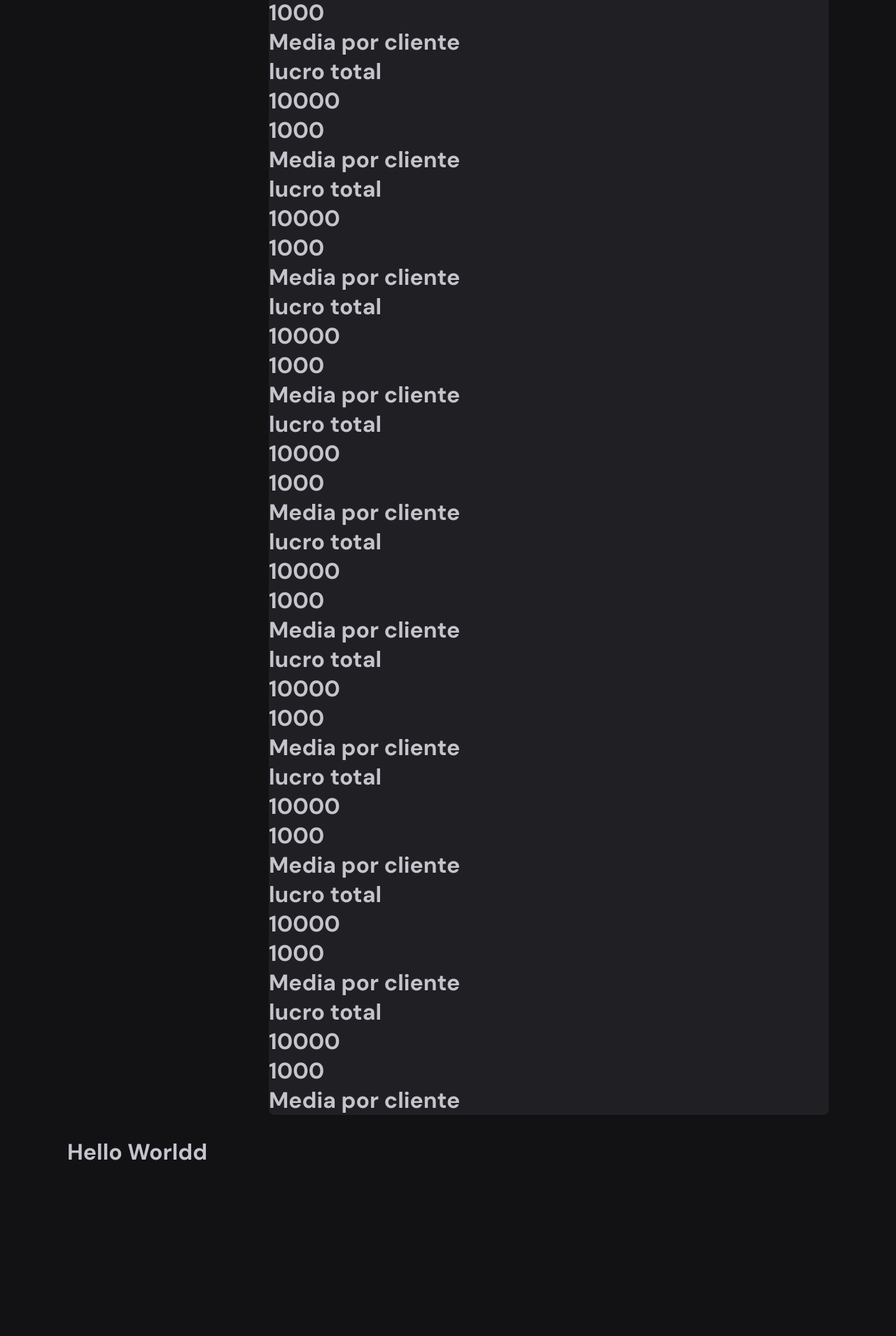
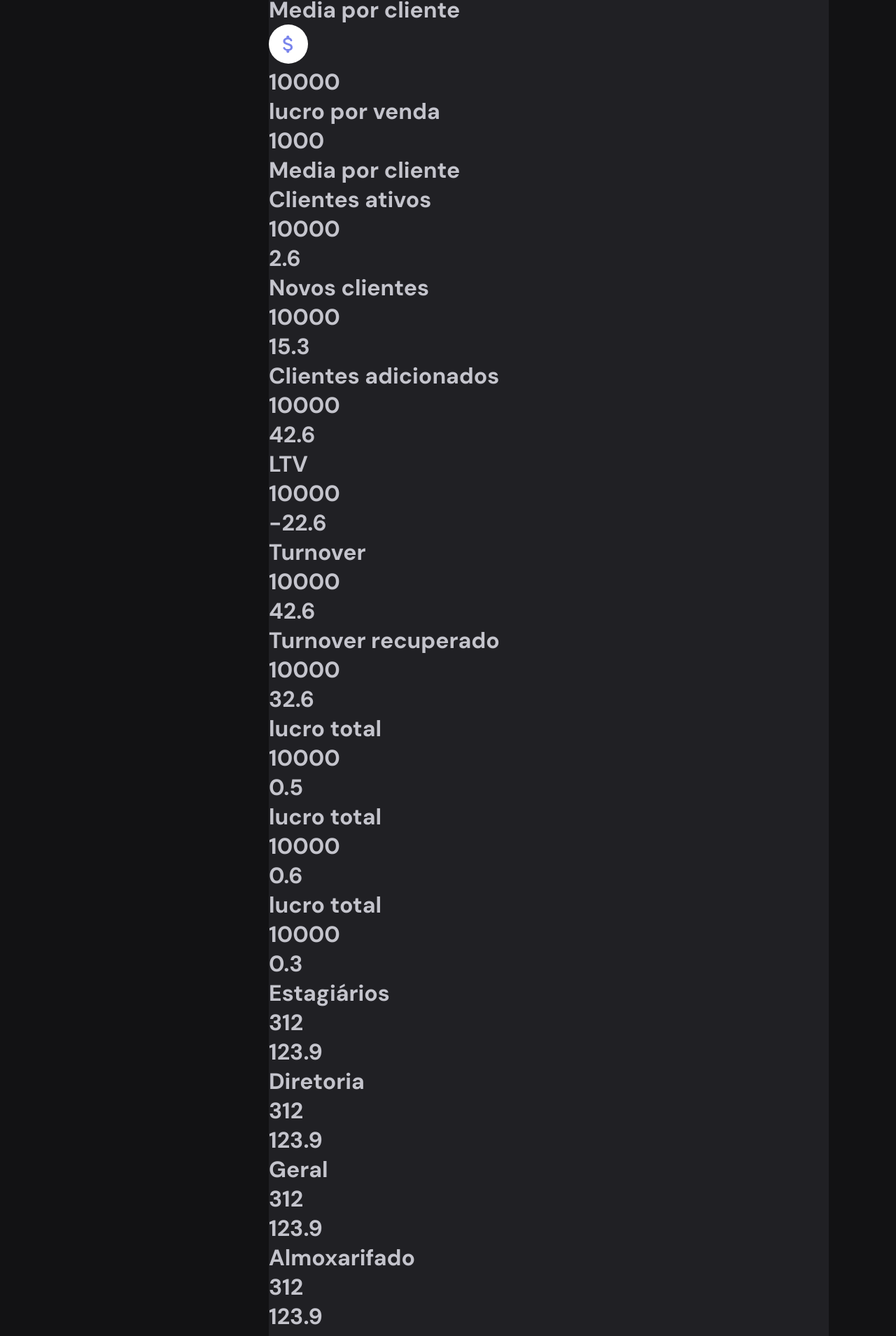
Before and after one commit to andreapmacedo/pex-dashboard, a React (Vite) app: page / in a window 1280 px wide. Shown: the part 455-2364 px from the top of the page at 70% size. Before the commit the page ends 2154 px from the top, so only its background shows below. Built offline with nearby package versions, Linux system fonts and the light colour scheme.

Commit message:
feat: Implementa hard coded.

```diff
--- a/src/components/BigBalanceCard.jsx
+++ b/src/components/BigBalanceCard.jsx
@@ -1,11 +1,13 @@
+import dollar_sign from '../assets/dollar_sign.svg';
 import styles from './Sidebar.module.css';
 
 export function BigBalanceCard({ title, amount, avarage }) {
 
   return (
     <sidebar className={styles.sidebar}>
+      <img src={dollar_sign} alt={'icon dollar'} />
+      <h1>{amount}</h1>
       <h1>{title}</h1>
-      <h1>{amount}</h1>
       <h1>{avarage}</h1>
       <h1>Media por cliente</h1>
     </sidebar>
--- a/src/components/MidBalanceCard.jsx
+++ b/src/components/MidBalanceCard.jsx
@@ -1,10 +1,12 @@
 import styles from './Sidebar.module.css';
 
-export function MidBalanceCard() {
+export function MidBalanceCard({ title, amount, percent }) {
 
   return (
     <sidebar className={styles.sidebar}>
-
+      <h1>{title}</h1>
+      <h1>{amount}</h1>
+      <h1>{percent}</h1>
     </sidebar>
   );
 }
--- a/src/components/SmallBalanceCard.jsx
+++ b/src/components/SmallBalanceCard.jsx
@@ -1,10 +1,12 @@
 import styles from './Sidebar.module.css';
 
-export function SmallBalanceCard() {
+export function SmallBalanceCard({ title, amount, percent }) {
 
   return (
     <sidebar className={styles.sidebar}>
-
+      <h1>{title}</h1>
+      <h1>{amount}</h1>
+      <h1>{percent}</h1>
     </sidebar>
   );
 }
--- a/src/components/TableCard.jsx
+++ b/src/components/TableCard.jsx
@@ -1,10 +1,12 @@
 import styles from './Sidebar.module.css';
 
-export function TableCard() {
+export function TableCard({ club, customers, value }) {
 
   return (
     <sidebar className={styles.sidebar}>
-
+      <h1>{club}</h1>
+      <h1>{customers}</h1>
+      <h1>{value}</h1>
     </sidebar>
   );
 }
--- a/src/components/Wrapper.jsx
+++ b/src/components/Wrapper.jsx
@@ -2,15 +2,13 @@ import styles from './Sidebar.module.css';
 import { MidBalanceCard } from './MidBalanceCard';
 import { BigBalanceCard } from './BigBalanceCard';
 import { SmallBalanceCard } from './SmallBalanceCard';
-import { bigBalance } from '../data';
+import { TableCard } from './TableCard';
+import * as data from '../data';
 
 export function Wrapper() {
-
-
-
   return (
     <sidebar className={styles.sidebar}>
-      {bigBalance.map(({ title, amount, avarage }, index) => (
+      {data.bigBalance.map(({ title, amount, avarage }, index) => (
         <BigBalanceCard
           key={index}
           title={title}
@@ -18,28 +16,44 @@ export function Wrapper() {
           avarage={avarage}
         />
       ))}
-      {bigBalance.map(({ title, amount, avarage }, index) => (
-        <BigBalanceCard
+      {data.smallBalance.map(({ title, amount, percent }, index) => (
+        <SmallBalanceCard
           key={index}
           title={title}
           amount={amount}
-          avarage={avarage}
+          percent={percent}
         />
       ))}
-      {bigBalance.map(({ title, amount, avarage }, index) => (
-        <BigBalanceCard
+      {data.midBalance.map(({ title, amount, percent }, index) => (
+        <MidBalanceCard
           key={index}
           title={title}
           amount={amount}
-          avarage={avarage}
+          percent={percent}
         />
       ))}
-      {bigBalance.map(({ title, amount, avarage }, index) => (
-        <BigBalanceCard
+      {data.tableDataA.map(({ club, customers, value }, index) => (
+        <TableCard
           key={index}
-          title={title}
-          amount={amount}
-          avarage={avarage}
+          club={club}
+          customers={customers}
+          value={value}
+        />
+      ))}
+      {data.tableDataB.map(({ club, customers, value }, index) => (
+        <TableCard
+          key={index}
+          club={club}
+          customers={customers}
+          value={value}
+        />
+      ))}
+      {data.tableDataC.map(({ club, customers, value }, index) => (
+        <TableCard
+          key={index}
+          club={club}
+          customers={customers}
+          value={value}
         />
       ))}
     </sidebar>
--- a/src/data/index.jsx
+++ b/src/data/index.jsx
@@ -29,7 +29,7 @@ export const menuElements = [
 
 export const bigBalance = [
   {
-    title: 'lucro total',
+    title: 'receita total',
     amount: 10000,
     avarage: 1000,
   },
@@ -39,8 +39,118 @@ export const bigBalance = [
     avarage: 1000,
   },
   {
-    title: 'lucro total',
+    title: 'lucro por venda',
     amount: 10000,
     avarage: 1000,
   },
 ];
+
+export const smallBalance = [
+  {
+    title: 'Clientes ativos',
+    amount: 10000,
+    percent: 2.6,
+  },
+  {
+    title: 'Novos clientes',
+    amount: 10000,
+    percent: 15.3,
+  },
+  {
+    title: 'Clientes adicionados',
+    amount: 10000,
+    percent: 42.6,
+  },
+  {
+    title: 'LTV',
+    amount: 10000,
+    percent: -22.6,
+  },
+  {
+    title: 'Turnover',
+    amount: 10000,
+    percent: 42.6,
+  },
+  {
+    title: 'Turnover recuperado',
+    amount: 10000,
+    percent: 32.6,
+  },
+];
+
+export const midBalance = [
+  {
+    title: 'lucro total',
+    amount: 10000,
+    percent: 0.5,
+  },
+  {
+    title: 'lucro total',
+    amount: 10000,
+    percent: 0.6,
+  },
+  {
+    title: 'lucro total',
+    amount: 10000,
+    percent: 0.3,
+  },
+];
+
+export const tableDataA = [
+  {
+    club: 'Estagiários',
+    customers: 312,
+    value: 123.90,
+  },
+  {
+    club: 'Diretoria',
+    customers: 312,
+    value: 123.90,
+  },
+  {
+    club: 'Geral',
+    customers: 312,
+    value: 123.90,
+  },
+  {
+    club: 'Almoxarifado',
+    customers: 312,
+    value: 123.90,
+  },
+];
+
+export const tableDataB = [
+  {
+    club: 6,
+    customers: 312,
+    value: 123.90,
+  },
+  {
+    club: 12,
+    customers: 312,
+    value: 123.90,
+  },
+  {
+    club: 24,
+    customers: 312,
+    value: 123.90,
+  },
+  {
+    club: 'Personalizado',
+    customers: 312,
+    value: 123.90,
+  },
+];
+
+export const tableDataC = [
+  {
+    club: 'Construtoras',
+    customers: 312,
+    value: 123.90,
+  },
+  {
+    club: 'Clientes finais',
+    customers: 312,
+    value: 123.90,
+  },
+];
```
Also changed, not shown: src/assets/dollar_sign.svg (added).
